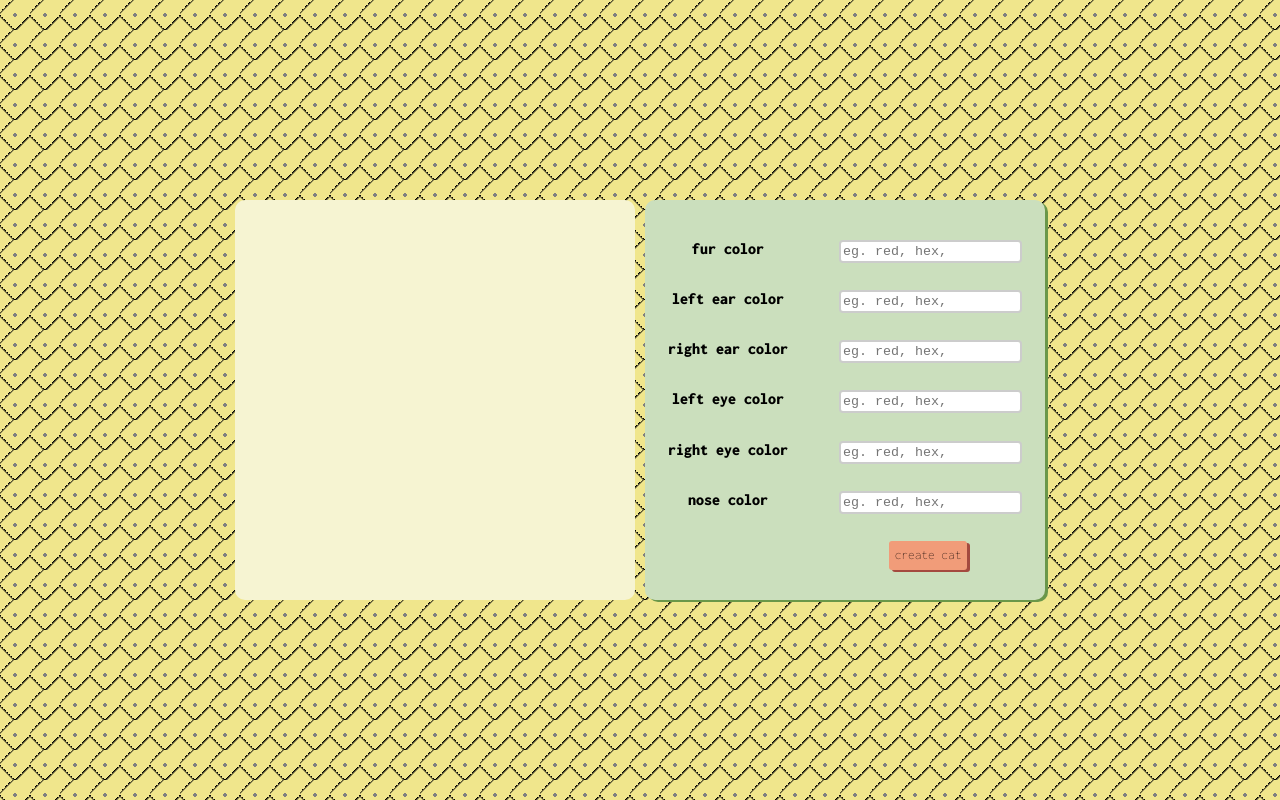
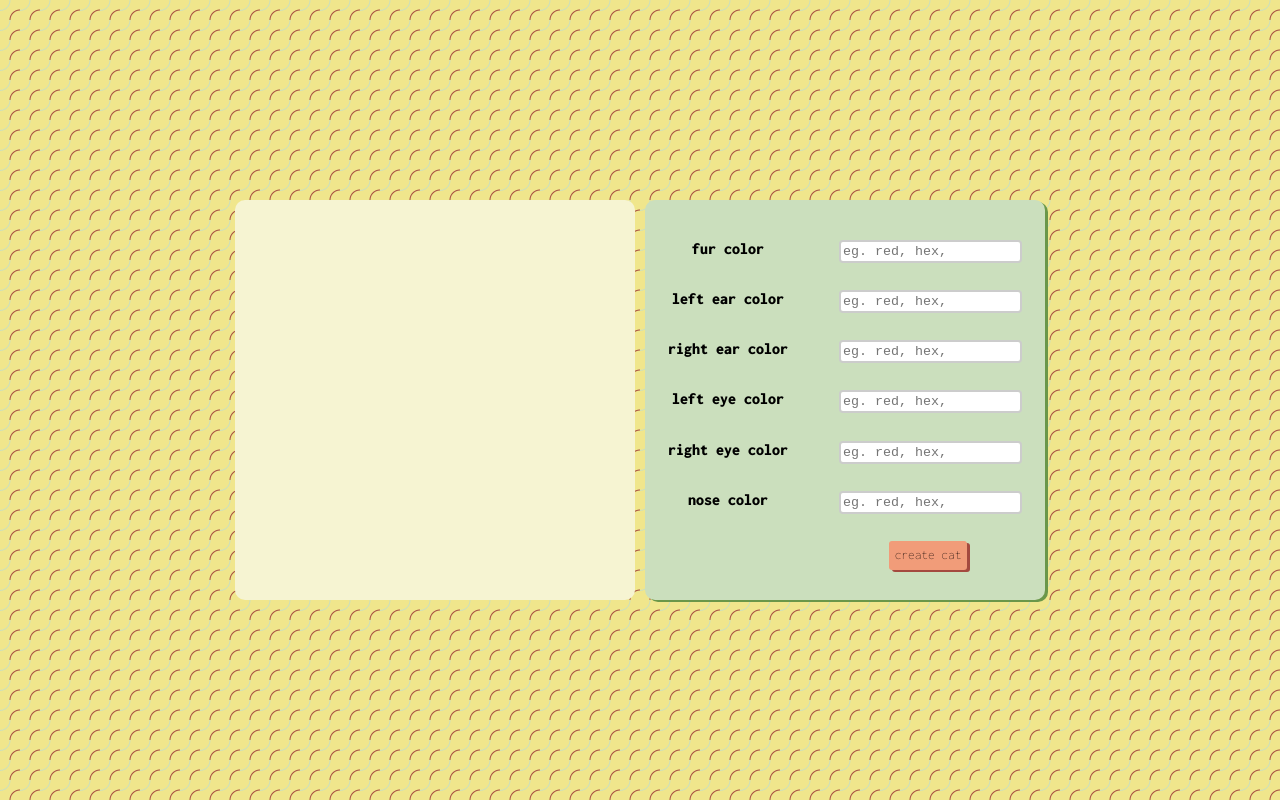
Before and after one commit to Nouf-Alabbasi/fall-2022_connection-lab, a plain HTML site: page project_1/draft_8/index.html in a window 1280 px wide. Drawn offline with nearby package versions, Linux system fonts and the light colour scheme.

Commit message:
Update style.css

```diff
--- a/project_1/draft_8/style.css
+++ b/project_1/draft_8/style.css
@@ -8,18 +8,18 @@ body{
 
 #overall_container{
     /* background from https://www.makeuseof.com/css-background-patterns-examples/ */
-    background-image: linear-gradient(45deg, transparent 20%, black 25%, transparent 25%),
+    /* background-image: linear-gradient(45deg, transparent 20%, black 25%, transparent 25%),
                       linear-gradient(-45deg, transparent 20%, black 25%, transparent 25%),
                       linear-gradient(-45deg, transparent 75%, black 80%, transparent 0),
                       radial-gradient(gray 2px, transparent 0);
-    background-size: 30px 30px, 30px 30px;
+    background-size: 30px 30px, 30px 30px; */
 
-    /* background: -moz-radial-gradient(0% 2%, circle, rgba(96, 16, 48, 0) 9px, #CBDFBD 10px, rgba(96, 16, 48, 0) 11px), -moz-radial-gradient(100% 100%, rgba(96, 16, 48, 0) 9px, #A44A3F 10px, rgba(96, 16, 48, 0) 11px), none;
+    background: -moz-radial-gradient(0% 2%, circle, rgba(96, 16, 48, 0) 9px, #CBDFBD 10px, rgba(96, 16, 48, 0) 11px), -moz-radial-gradient(100% 100%, rgba(96, 16, 48, 0) 9px, #A44A3F 10px, rgba(96, 16, 48, 0) 11px), none;
     background: -webkit-radial-gradient(0% 2%, circle, rgba(96, 16, 48, 0) 9px, #CBDFBD 10px, rgba(96, 16, 48, 0) 11px), -webkit-radial-gradient(100% 100%, rgba(96, 16, 48, 0) 9px, #A44A3F 10px, rgba(96, 16, 48, 0) 11px), none;
     background: -ms-radial-gradient(0% 2%, circle, rgba(96, 16, 48, 0) 9px, #CBDFBD 10px, rgba(96, 16, 48, 0) 11px), -ms-radial-gradient(100% 100%, rgba(96, 16, 48, 0) 9px, #A44A3F 10px, rgba(96, 16, 48, 0) 11px), none;
     background: -o-radial-gradient(0% 2%, circle, rgba(96, 16, 48, 0) 9px, #CBDFBD 10px, rgba(96, 16, 48, 0) 11px), -o-radial-gradient(100% 100%, rgba(96, 16, 48, 0) 9px, #A44A3F 10px, rgba(96, 16, 48, 0) 11px), none;
     background: radial-gradient(0% 2%, circle, rgba(96, 16, 48, 0) 9px, #CBDFBD 10px, rgba(96, 16, 48, 0) 11px), radial-gradient(100% 100%, rgba(96, 16, 48, 0) 9px, #A44A3F 10px, rgba(96, 16, 48, 0) 11px), none;
-    background-size: 20px 20px; */
+    background-size: 20px 20px;
     /* background from https://www.makeuseof.com/css-background-patterns-examples/ */
 
     display: flex;
@@ -89,6 +89,7 @@ body{
 #button:hover{
     background-color: #A44A3F;
     box-shadow: -3px -1px #F19C79;
+    color:white;
 }
 
 p{
```
